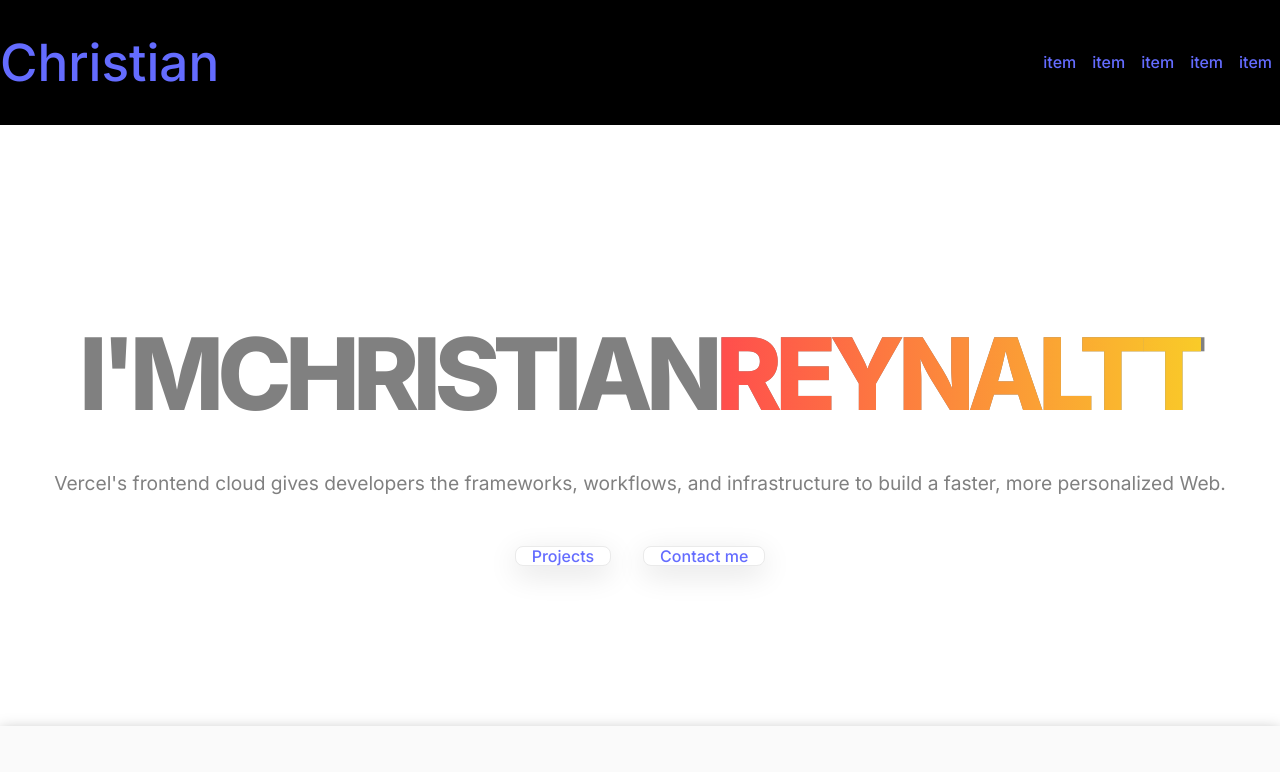
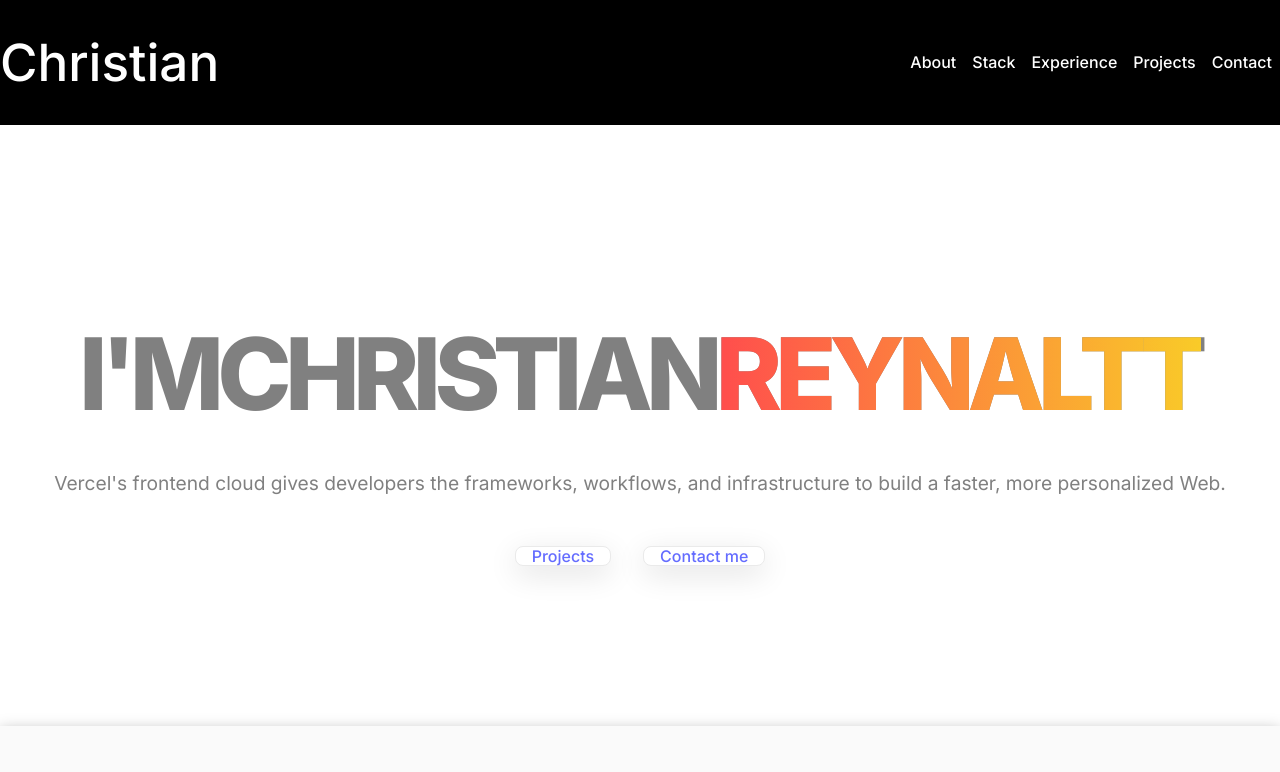
Before and after one commit to crisrey211/portfolio, a React (Vite) app: page / in a window 1280 px wide. Shown: the top 772 px of the page. Built offline with nearby package versions, Linux system fonts and the light colour scheme; grey boxes are pictures that could not be loaded.

Commit message:
CABECERA  con contenido

```diff
--- a/src/components/Experience.jsx
+++ b/src/components/Experience.jsx
@@ -6,7 +6,7 @@ import { t } from "i18next"
 
 const Stack = () => {
   return (
-    <div className={styles.mainExperience} id={t("experience", "Experience")}>
+    <div className={styles.mainExperience} id={"experience"}>
       <h5 className={styles.titulo}>
         {t("professionalExperience", "Experiencia Profesional")}
       </h5>
--- a/src/components/Footer.jsx
+++ b/src/components/Footer.jsx
@@ -8,7 +8,7 @@ import useLocalization from "../contexts/localization/useLocalization"
 
 const Footer = () => {
   return (
-    <footer id={`${t("contact", "Contacto")}`} className={styles.container}>
+    <footer id="contact" className={styles.container}>
       <div className={styles.footerUpper}>
         <div className={styles.contact}>
           <span className={styles.name}>Christian Reynaltt</span>
--- a/src/components/NavBar.css
+++ b/src/components/NavBar.css
@@ -11,6 +11,7 @@
 .Cabecera-h1 {
 }
 .Cabecera-a {
+  color: white;
 }
 .Cabecera-button {
   cursor: pointer;
--- a/src/components/NavBar.jsx
+++ b/src/components/NavBar.jsx
@@ -35,28 +35,28 @@ const Home = () => {
       <nav className={`Cabecera-nav ${!menu ? `isActive` : ""}`}>
         <ul className="Cabecera-ul">
           <li className="Cabecera-li">
-            <a href="" className="Cabecera-a">
-              item
+            <a href="#about" className="Cabecera-a">
+              {t("about", "sobre")}
             </a>
           </li>
           <li className="Cabecera-li">
-            <a href="" className="Cabecera-a">
-              item
+            <a href="#stack" className="Cabecera-a">
+              {t("stack", "Stack")}
             </a>
           </li>
           <li className="Cabecera-li">
-            <a href="" className="Cabecera-a">
-              item
+            <a href="#experience" className="Cabecera-a">
+              {t("experience", "Experiencia")}
             </a>
           </li>
           <li className="Cabecera-li">
-            <a href="" className="Cabecera-a">
-              item
+            <a href="#projects" className="Cabecera-a">
+              {t("projects", "Proyectos")}
             </a>
           </li>
           <li className="Cabecera-li">
-            <a href="" className="Cabecera-a">
-              item
+            <a href="#contact" className="Cabecera-a">
+              {t("contact", "Contacto")}
             </a>
           </li>
         </ul>
--- a/src/components/Projects.jsx
+++ b/src/components/Projects.jsx
@@ -5,7 +5,7 @@ import Viewer from "./projectViewer/Viewer.jsx"
 
 const Projects = () => {
   return (
-    <div id={t("projects", "Proyectos")} className={styles.containerProject}>
+    <div id={"projects"} className={styles.containerProject}>
       <h5 className={styles.titulo}>{t("projects", "Proyectos")}</h5>
       <div className={styles.headerContainer}>
         <p className={styles.headerText}>
--- a/src/i18n/translations/en.json
+++ b/src/i18n/translations/en.json
@@ -1,10 +1,10 @@
 {
-  "about": "about",
+  "about": "About",
   "aboutMe": "About me",
-  "experience": "experience",
-  "contact": "contact",
-  "home": "home",
-  "projects": "projects",
+  "experience": "Experience",
+  "contact": "Contact",
+  "home": "Home",
+  "projects": "Projects",
   "social": "Social network",
   "professionalExperience": "Professional Experience",
   "portfolio": "Portfolio"
--- a/src/i18n/translations/es.json
+++ b/src/i18n/translations/es.json
@@ -1,10 +1,10 @@
 {
-  "about": "sobre",
+  "about": "Sobre",
   "aboutMe": "Sobre mí",
-  "experience": "experiencia",
-  "contact": "contacto",
-  "home": "principal",
-  "projects": "proyectos",
+  "experience": "Experiencia",
+  "contact": "Contacto",
+  "home": "Principal",
+  "projects": "Proyectos",
   "social": "Redes sociales",
   "professionalExperience": "Experiencia Profesional",
   "portfolio": "Portafolio"
```
